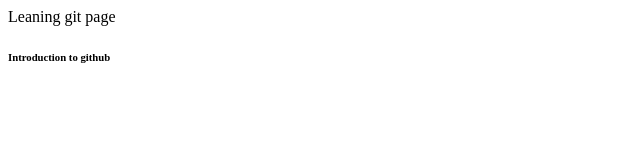
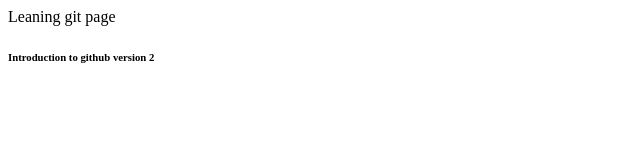
Before and after one commit to AnoshaChohan/Lab1, a plain HTML site: page Homepage.html in a window 1280 px wide. Shown: the full height of the page, 0-640 px from the left. Drawn offline with Linux system fonts and the light colour scheme.

Commit message:
added version2 to h6

```diff
--- a/Homepage.html
+++ b/Homepage.html
@@ -2,7 +2,7 @@
   <head><title>Home</title></head>
   <body>
     <p>Leaning git page</p>
-    <h6>Introduction to github</h6>
+    <h6>Introduction to github version 2</h6>
 
 
   </body>
```
